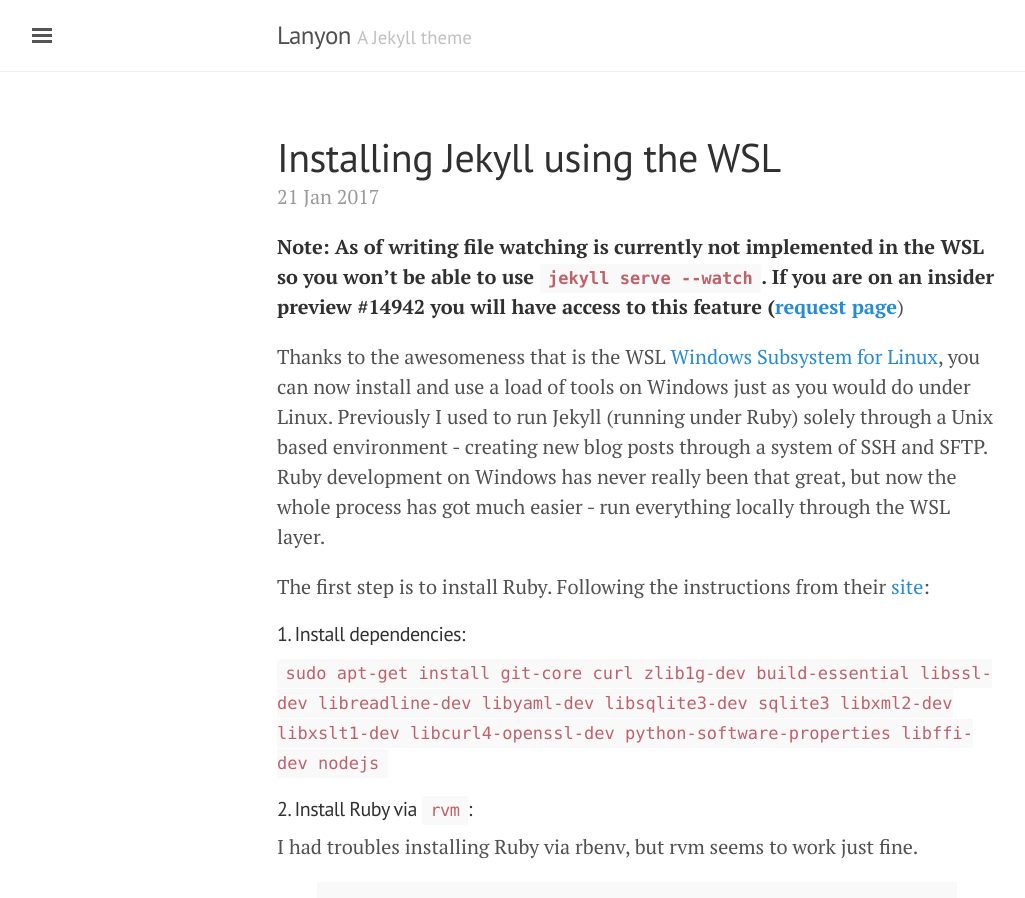
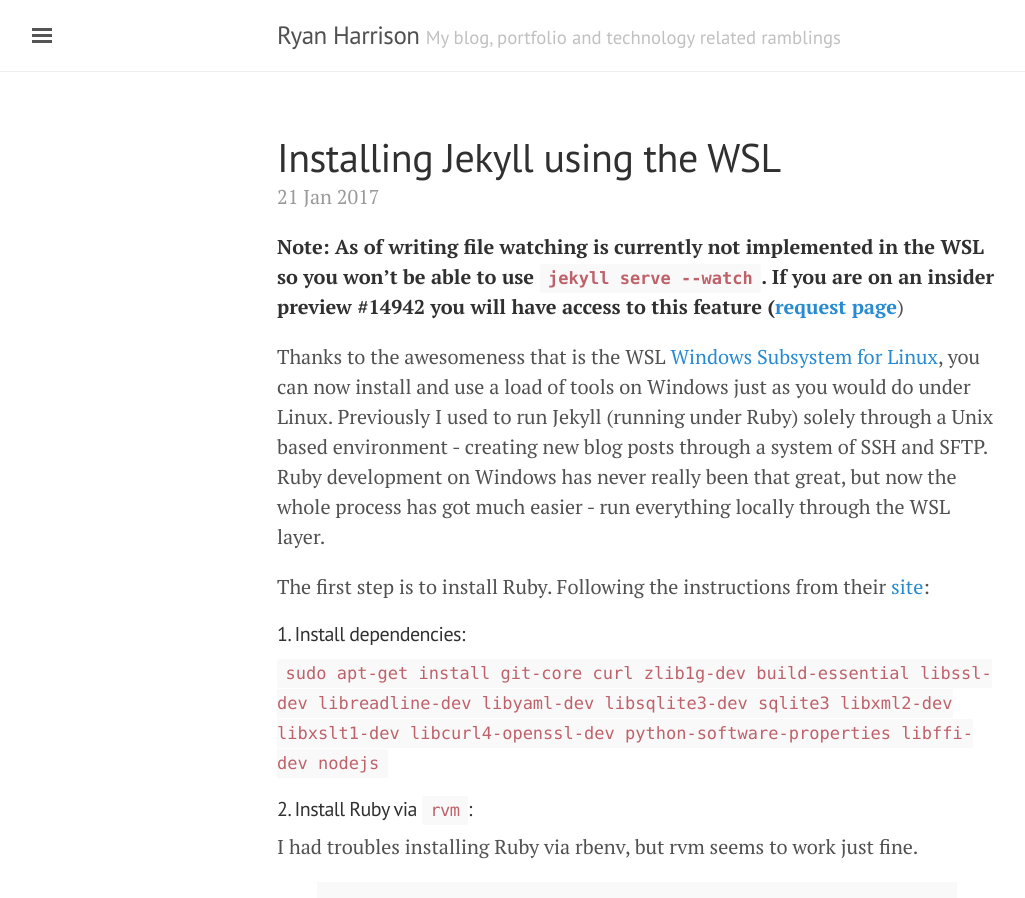
Before and after one commit to raharrison/ryanharrison.co.uk, a Jekyll site: the page built from index.html, in a window 1280 px wide and 900 px high. Shown: the whole window, without its empty margins (3-1028 px from the left). Built offline with Jekyll 4.4.1, drawn with Linux system fonts in a browser that asks for light colours; the list of posts is cut into pages by our own code; some of the changed lines change nothing that is shown.

Commit message:
Update config

```diff
--- a/_config.yml
+++ b/_config.yml
@@ -1,12 +1,41 @@
 
-# Setup
-title:               Lanyon
-tagline:             'A Jekyll theme'
+# Name of your site (displayed in the header)
+title:               Ryan Harrison
+
+# Short bio or description (displayed in the header)
+tagline:             "My blog, portfolio and technology related ramblings"
+
+# Description displayed in the sidebar
 description:         'A reserved <a href="http://jekyllrb.com" target="_blank">Jekyll</a> theme that places the utmost gravity on content with a hidden drawer. Made by <a href="https://twitter.com/mdo" target="_blank">@mdo</a>.'
-url:                 http://lanyon.getpoole.com
+
+# Includes an icon in the footer for each username you enter
+footer-links:
+  email: mail@ryanharrison.co.uk
+  github: raharrison
+  linkedin: ryanharrison10
+  rss: rss
+  twitter: _ryanharrison10
+
+# Enter your Disqus shortname
+disqus: ryanharrison
+
+# Enter your Google Analytics web tracking code (e.g. UA-2110908-2) to activate tracking
+google_analytics:
+
+# Used for Sitemap.xml and your RSS feed
+url: https://ryanharrison.co.uk
 baseurl:             ''
+
+
 paginate:            5
-gems:                [jekyll-paginate]
+
+# Use the following plug-ins
+gems:
+  - jekyll-sitemap # Create a sitemap using the official Jekyll sitemap gem
+  - jekyll-paginate # Pagination of posts
+
+# Post excerpts include everything up to this tag
+excerpt_separator: <!--more-->
 
 # About/contact
 author:
@@ -22,3 +51,13 @@
 # Set the Sass partials directory, as we're using @imports
 sass:
   style: :expanded # You might prefer to minify using :compressed
+
+# Exclude these files from your production _site
+exclude:
+    - utils
+    - .sass-cache
+    - Gemfile
+    - Gemfile.lock
+    - LICENSE
+    - README.md
+    - CNAME
```
